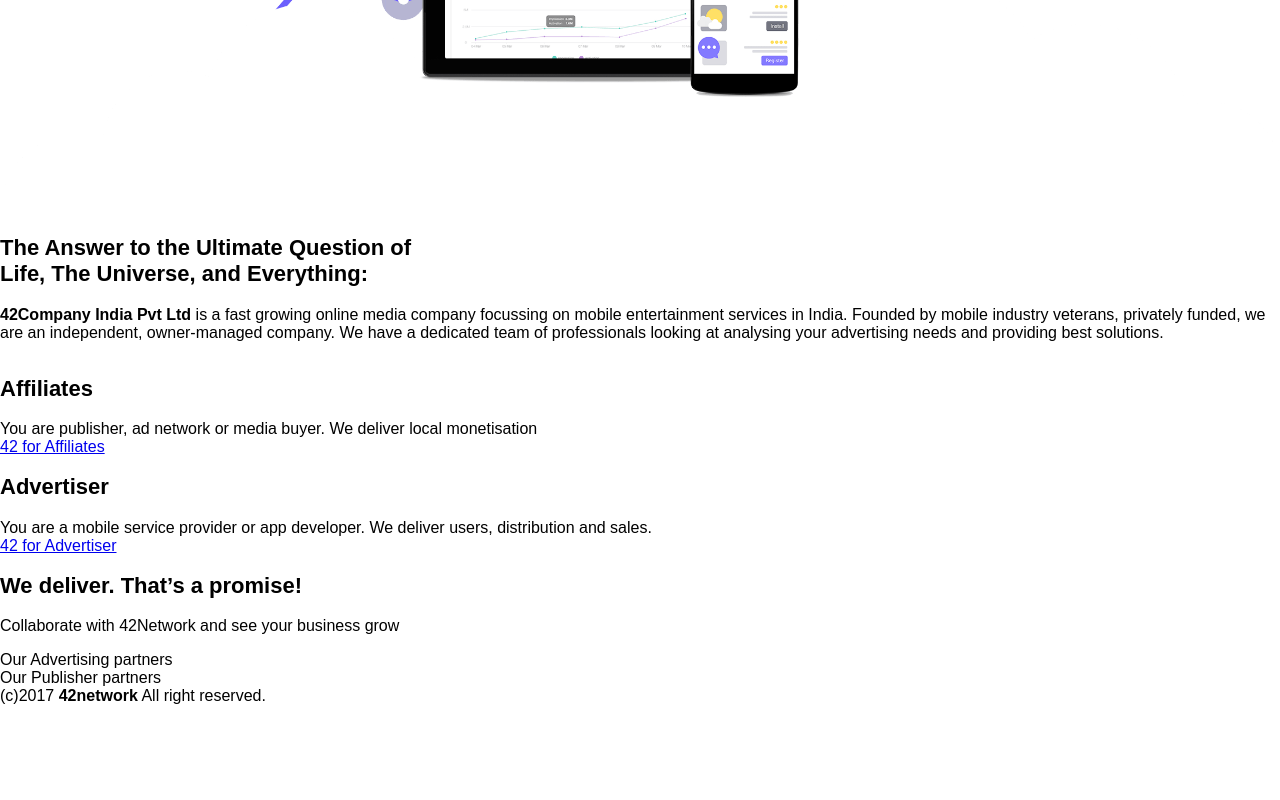
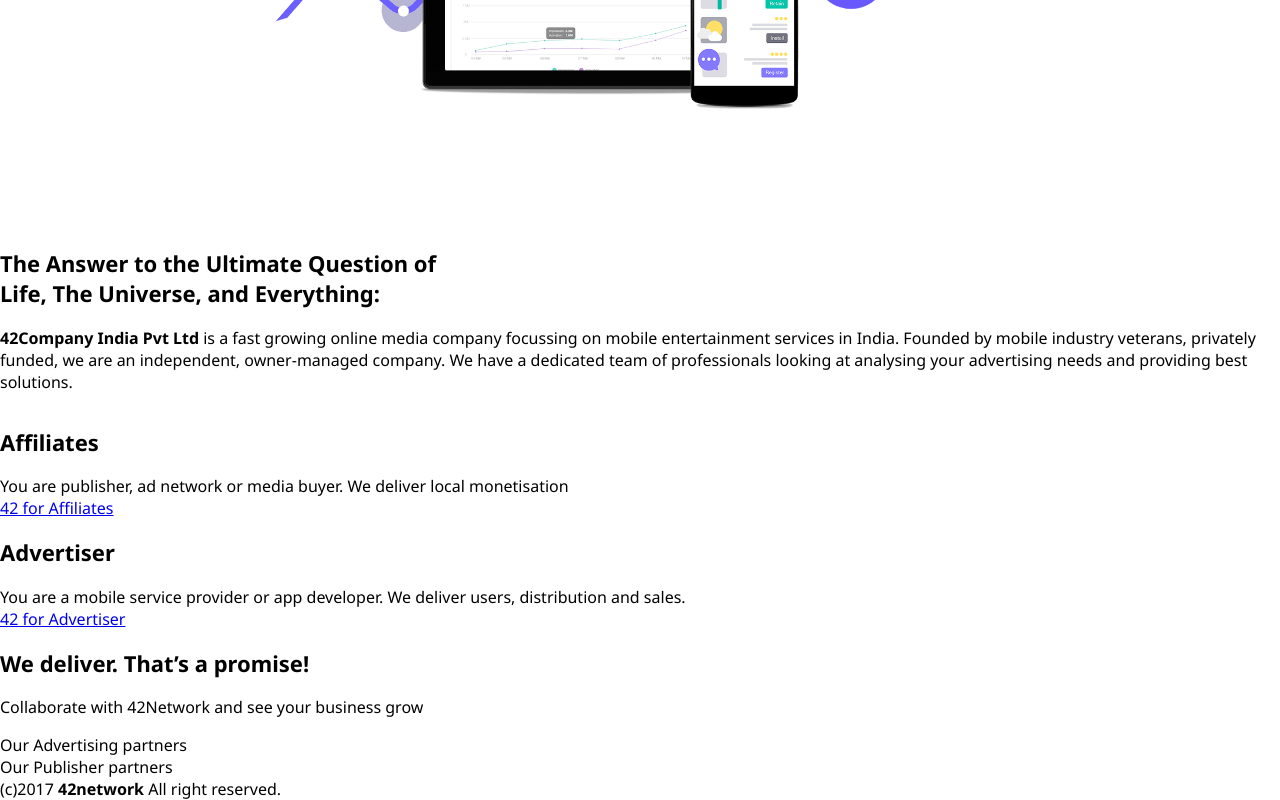
Before and after one commit to 42company/42network, a React app: page / in a window 1280 px wide. Shown: the part 321-1121 px from the top of the page. Before the commit the page ends 1026 px from the top, so only its background shows below. Built offline with nearby package versions, Linux system fonts and the light colour scheme.

Commit message:
Style fix

```diff
--- a/src/components/Layout/Layout.css
+++ b/src/components/Layout/Layout.css
@@ -1,7 +1,9 @@
+@import url('https://fonts.googleapis.com/css?family=Noto+Sans:400,700');
+
 body {
   margin: 0;
   padding: 0;
-  font-family: sans-serif;
+  font-family: 'Noto Sans', sans-serif;
 }
 
 section {
--- a/src/components/Navigation/Navigation.css
+++ b/src/components/Navigation/Navigation.css
@@ -7,7 +7,7 @@
   display: inline-block;
   padding: 3px 8px;
   color: #fff;
-  font-size: 12px;
+  font-size: 14px;
   margin-right: 25px;
 }
 
--- a/src/routes/advertiser/index.js
+++ b/src/routes/advertiser/index.js
@@ -3,6 +3,10 @@
 import style from './advertiser.css'
 
 export default class Advertiser extends React.Component {
+  componentDidMount(prevProps) {
+    window.scrollTo(0, 0)
+  }
+
   render () {
     return (
       <Layout>
--- a/src/routes/affiliate/index.js
+++ b/src/routes/affiliate/index.js
@@ -3,6 +3,10 @@
 import style from './affiliate.css'
 
 export default class Affiliate extends React.Component {
+  componentDidMount(prevProps) {
+    window.scrollTo(0, 0)
+  }
+
   render () {
     return (
       <Layout>
--- a/src/routes/home/home.css
+++ b/src/routes/home/home.css
@@ -132,8 +132,12 @@
   max-width: 800px;
 }
 
-.partners-header {
+.advertise-partners-header {
   margin: 25px 0;
+}
+
+.publisher-partners-header {
+  margin: 50px 0 25px 0;
 }
 
 .partners {
--- a/src/routes/home/index.js
+++ b/src/routes/home/index.js
@@ -5,6 +5,10 @@
 import introImage from './images/img_intro_2.png'
 
 export default class Home extends React.Component {
+  componentDidMount(prevProps) {
+    window.scrollTo(0, 0)
+  }
+
   render () {
     return (
       <Layout>
@@ -59,7 +63,7 @@
           </section>
           <section className={style['partners']}>
             <div className={style['partner-section-container']}>
-              <div className={style['partners-header']}>
+              <div className={style['advertise-partners-header']}>
                 Our Advertising partners
               </div>
               <div className={style['partner-wrapper']}>
@@ -88,7 +92,7 @@
                   <div className={style['ic-panelstation']} />
                 </div>
               </div>
-              <div className={style['partners-header']}>
+              <div className={style['publisher-partners-header']}>
                 Our Publisher partners
               </div>
               <div className={style['partner-wrapper']}>
```
Also changed, not shown: src/components/shared/section.css (+4 -4 lines).
